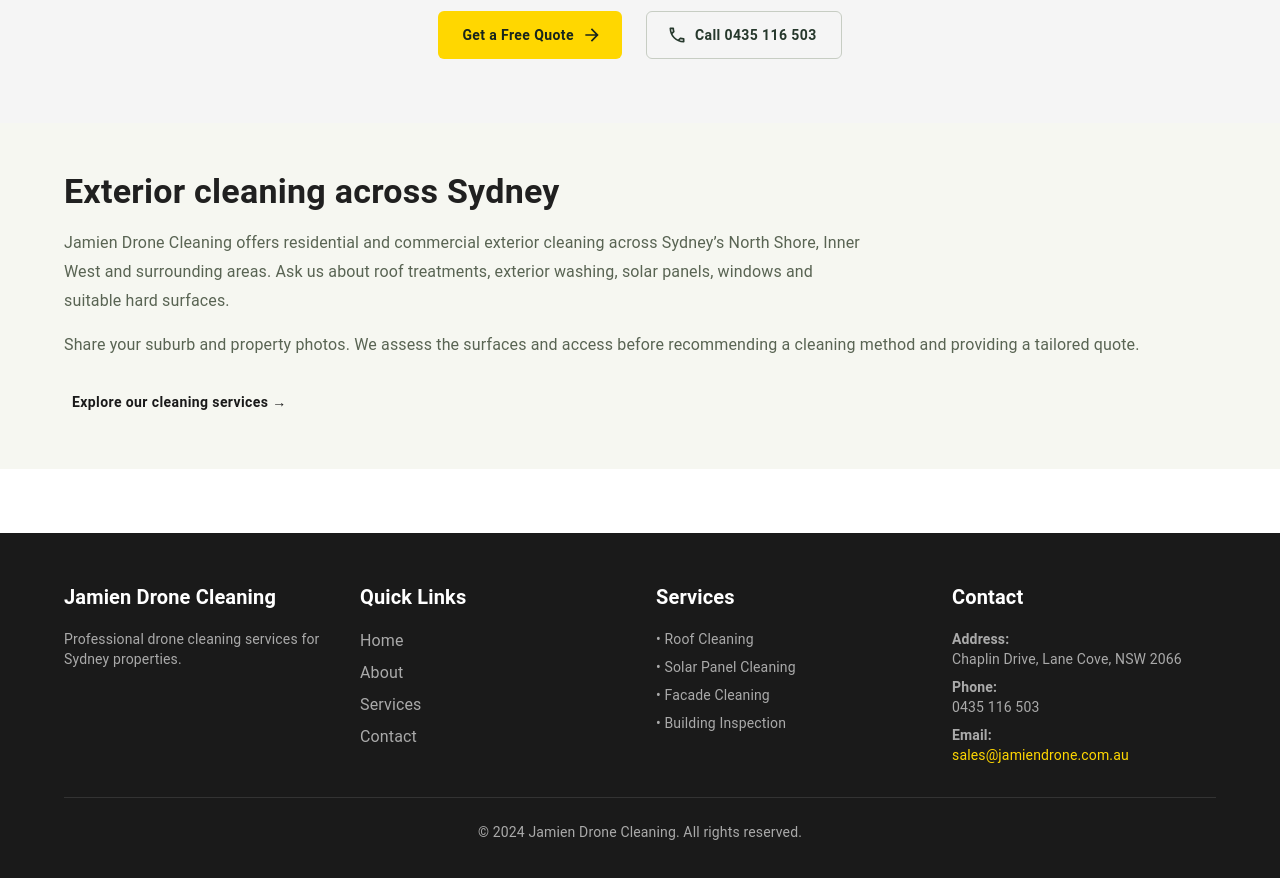
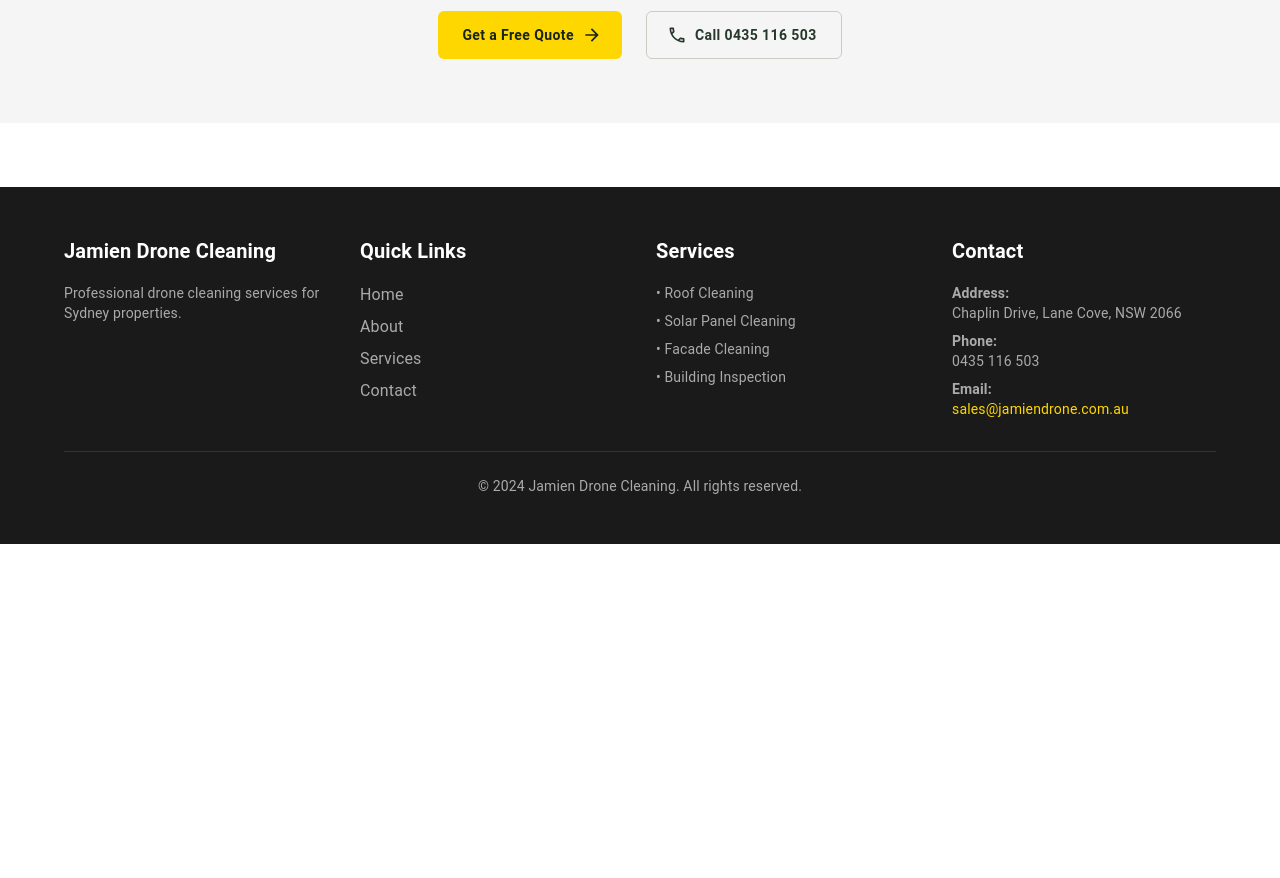
Before and after one commit to steven29-test/jamien-drone-cleaning, a React (Vite) app: page / in a window 1280 px wide. Shown: the part 4380-5258 px from the top of the page. After the commit the page ends 4924 px from the top, so only its background shows below. Built offline with nearby package versions, Linux system fonts and the light colour scheme.

Commit message:
Remove unwanted exterior cleaning across Sydney homepage section

```diff
--- a/src/pages/Home.tsx
+++ b/src/pages/Home.tsx
@@ -1,5 +1,4 @@
 import { useEffect } from 'react'
-import { Box, Container, Typography, Button } from '@mui/material'
 import Hero from '../components/Hero'
 import Features from '../components/Features'
 import ServicesGrid from '../components/ServicesGrid'
@@ -23,14 +22,6 @@ export default function Home() {
       <ServicesGrid />
       <BeforeAfterSlider />
       <GoogleReviews />
-      <Box component="section" sx={{ py: 6, bgcolor: '#f6f7f1' }}>
-        <Container maxWidth="lg">
-          <Typography component="h2" variant="h4" sx={{ fontWeight: 700, mb: 2 }}>Exterior cleaning across Sydney</Typography>
-          <Typography sx={{ color: '#596453', lineHeight: 1.8, maxWidth: 800, mb: 2 }}>Jamien Drone Cleaning offers residential and commercial exterior cleaning across Sydney’s North Shore, Inner West and surrounding areas. Ask us about roof treatments, exterior washing, solar panels, windows and suitable hard surfaces.</Typography>
-          <Typography sx={{ color: '#596453', lineHeight: 1.8, mb: 3 }}>Share your suburb and property photos. We assess the surfaces and access before recommending a cleaning method and providing a tailored quote.</Typography>
-          <Button component="a" href="/services" sx={{ textTransform: 'none', fontWeight: 700 }}>Explore our cleaning services →</Button>
-        </Container>
-      </Box>
     </>
   )
 }
```
